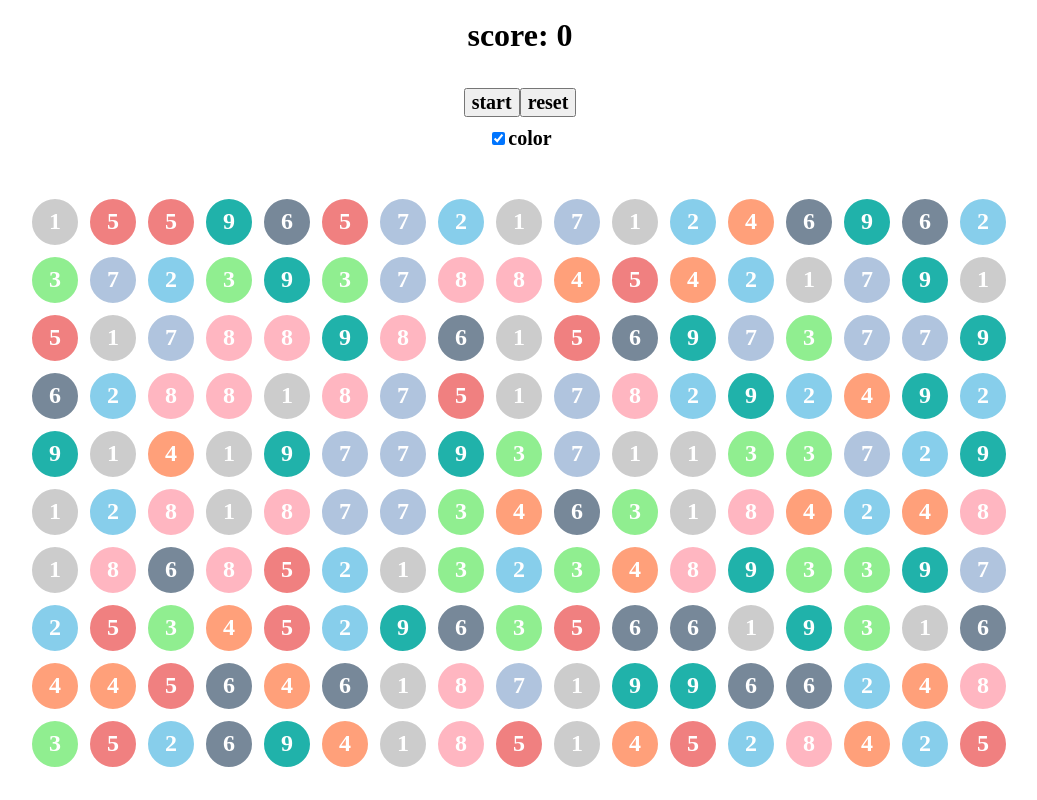
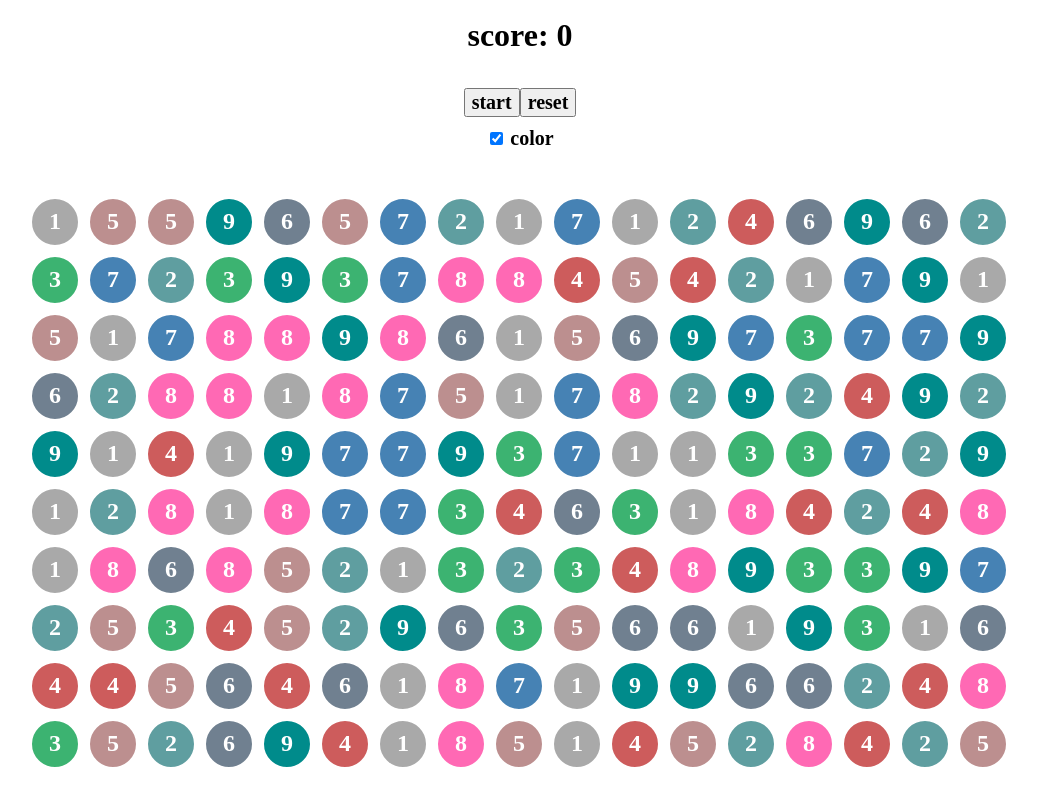
Before and after one commit to pluiee/fruit-box, a React (Vite) app: page / in a window 1280 px wide. Both pictures are taken after a click on the button "start". Shown: the whole page, without its empty margins (120-1157 px from the left). Built offline with nearby package versions, Linux system fonts and the light colour scheme; the HTML template or start-up script is replaced by a standard one; a web font is replaced by a local one.

Commit message:
fix: css

```diff
--- a/src/components/fruit/fruit.css
+++ /dev/null
@@ -1,9 +0,0 @@
-.fruit{
-  border-radius: 50%;
-  display: grid;
-  place-items: center;
-  font-weight: 700;
-  font-size: 24px;
-  border: 4px solid;
-  transition: 0.1s;
-}
--- a/src/components/fruit/index.tsx
+++ b/src/components/fruit/index.tsx
@@ -9,7 +9,6 @@ import {
   fruit,
   getDragArea
 } from '../../config';
-import './fruit.css';
 import { useRef, useEffect, useState } from 'react';
 
 interface FruitProps {
@@ -26,9 +25,15 @@ const Fruit = ({ fruit, dragState, colorful, setIsSelected }: FruitProps) => {
     width: FRUIT_SIZE,
     height: FRUIT_SIZE,
     backgroundColor: colorful ? FRUIT_COLORS[fruit.count - 1] : FRUIT_MONO_COLOR,
-    borderColor: isDragged ? FRUIT_BORDER_COLOR : BACKGROUND_COLOR,
+    border: `4px solid ${isDragged ? FRUIT_BORDER_COLOR : BACKGROUND_COLOR}`,
     color: FRUIT_TEXT_COLOR,
-    opacity: fruit.isErased ? 0 : 1
+    opacity: fruit.isErased ? 0 : 1,
+    borderRadius: '50%',
+    display: 'grid',
+    placeItems: 'center',
+    fontWeight: 800,
+    fontSize: 24,
+    transition: '0.1s'
   };
   useEffect(() => {
     if (dragState.isMouseDown === false || !fruitRef.current) {
@@ -52,7 +57,7 @@ const Fruit = ({ fruit, dragState, colorful, setIsSelected }: FruitProps) => {
     }
   }, [dragState]);
   return (
-    <div className="fruit" style={fruitStyle} ref={fruitRef}>
+    <div style={fruitStyle} ref={fruitRef}>
       {fruit.count}
     </div>
   );
--- a/src/config.ts
+++ b/src/config.ts
@@ -5,28 +5,17 @@ export const COL_COUNT = 17;
 export const PADDING = 10;
 export const BACKGROUND_COLOR = '#ffffff';
 export const FRUIT_MONO_COLOR = '#777777';
-// export const FRUIT_COLORS = [
-//   'Tomato',
-//   'Gold',
-//   'RebeccaPurple',
-//   'Chartreuse',
-//   'DeepSkyBlue',
-//   'Coral',
-//   'DarkOrchid',
-//   'LightSeaGreen',
-//   'Sienna'
-// ];
 export const FRUIT_COLORS = [
-  '#CCCCCC', // Light Gray
-  '#87CEEB', // Sky Blue
-  '#90EE90', // Light Green
-  '#FFA07A', // Light Salmon
-  '#F08080', // Light Coral
-  '#778899', // Light Slate Gray
-  '#B0C4DE', // Light Steel Blue
-  '#FFB6C1', // Light Pink
-  '#20B2AA', // Light Sea Green
-  '#FAFAD2' // Light Goldenrod Yellow
+  '#A9A9A9', // Dark Gray
+  '#5F9EA0', // Cadet Blue
+  '#3CB371', // Medium Sea Green
+  '#CD5C5C', // Indian Red
+  '#BC8F8F', // Rosy Brown
+  '#708090', // Slate Gray
+  '#4682B4', // Steel Blue
+  '#FF69B4', // Hot Pink
+  '#008B8B', // Dark Cyan
+  '#FFD700' // Gold
 ];
 export const FRUIT_TEXT_COLOR = '#ffffff';
 export const FRUIT_BORDER_COLOR = '#00000055';
--- a/src/game.css
+++ b/src/game.css
@@ -15,14 +15,16 @@
   gap: 10px;
   align-items: center;
   font-size: 14px;
-  label {
+}
+
+.label {
   display: flex;
   align-items: center;
+  gap: 4px;
 }
 .options {
   display: flex;
   gap: 8px;
-  }
 }
 
 .game-frame{
@@ -38,11 +40,15 @@
 
 .full-time-bar{
   width: 500px;
-  height: 7px;
-  border: 1px solid black;
+  height: 10px;
+  border-radius: 5px;
+  overflow: hidden;
+  background-color: #f0f0f0;
 }
 
 .time-bar{
-  height: 5px;
-  background: black;
+  height: 100%;
+  border-radius: 5px;
+  background-color: #777777;
+  transition: width 0.5s ease;
 }
--- a/src/game.tsx
+++ b/src/game.tsx
@@ -107,7 +107,7 @@ const Game = () => {
           <button onClick={() => setIsPlaying(false)}>reset</button>
         </span>
         <span className="options">
-          <label>
+          <label className="label">
             <input
               type="checkbox"
               checked={colorful}
@@ -116,7 +116,7 @@ const Game = () => {
             color
           </label>
           {!isPlaying && (
-            <label>
+            <label className="label">
               <input
                 type="checkbox"
                 checked={!infinite}
```
Lines whose indentation alone changed are shown as unchanged.
